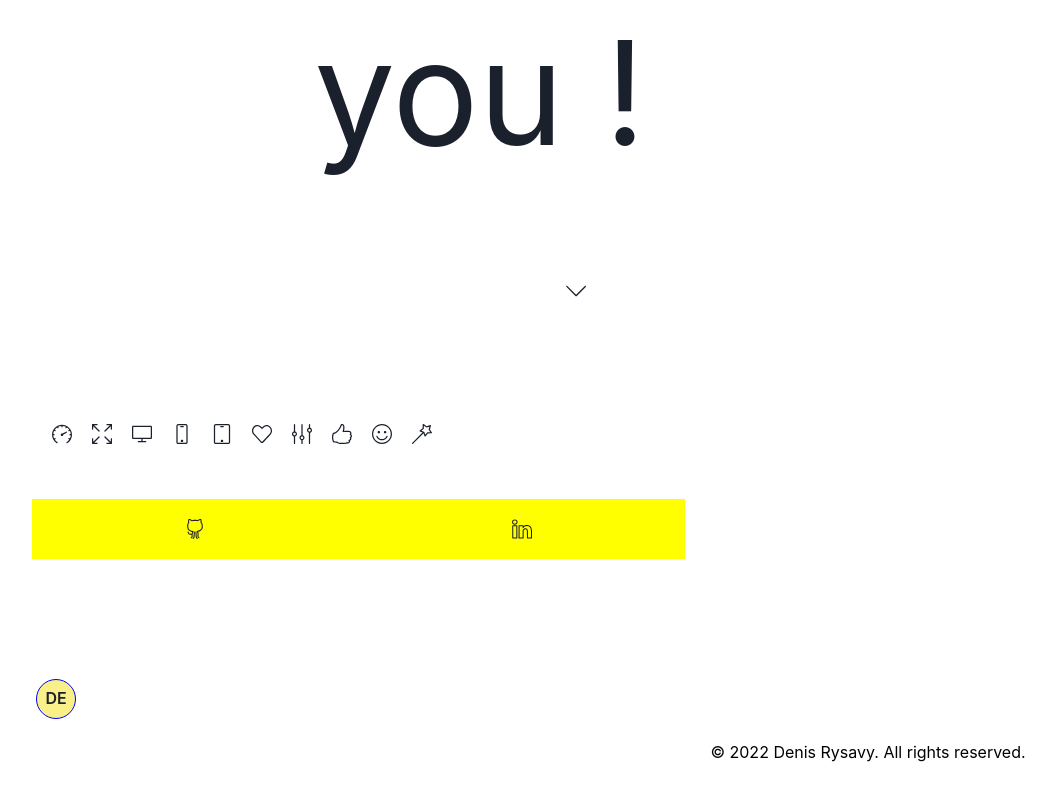
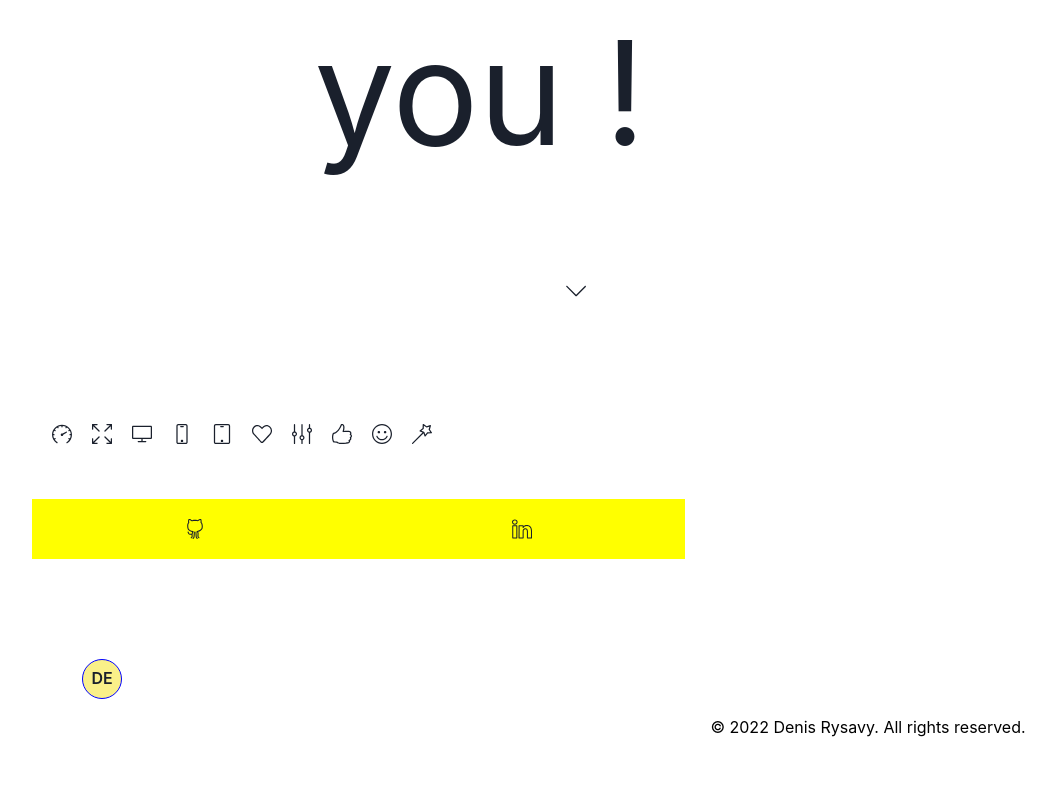
Before and after one commit to rysavy122/portfolio2.0, a React (Vite) app: page / in a window 1280 px wide. Shown: the part 631-1431 px from the top of the page, without its empty margins (64-1120 px from the left). Built offline with nearby package versions, Linux system fonts and the light colour scheme.

Commit message:
landing page bugfix

```diff
--- a/src/Components/layout/Footer.jsx
+++ b/src/Components/layout/Footer.jsx
@@ -26,6 +26,7 @@ const Footer = () => {
     </Flex>
     <Button _hover={{
                 backgroundColor:'yellow.300'}}
+                id="button"
                 backgroundColor={'yellow.200'}
                 borderRadius={'50%'}
                 border={'1px solid blue'}
--- a/src/Components/layout/navbar.css
+++ b/src/Components/layout/navbar.css
@@ -27,7 +27,7 @@
 
     background-color: #F9F003;
     background-color: yellow;
-    margin-right:5vw;
+    margin-right:16vw;
     margin-bottom:5vh;
     margin-top:5vh;
     justify-content: space-around;
@@ -48,7 +48,14 @@
     width:100vw;
     text-align: center;
     color:black;
-    margin-top:5vh;
+    margin-top:20vh;
+    margin-left: 60px;
+}
+
+#button{
+    margin:10px;
+    margin-top:60px;
+    margin-left:50px;
 }
 
 
--- a/src/Components/pages/Home.jsx
+++ b/src/Components/pages/Home.jsx
@@ -70,7 +70,7 @@ const Home = () => {
 
       </Box>
     </Box>
-          <Flex mt={-40}>
+      <Flex mt={-40}>
           <SlSpeedometer/>
           <SlSizeFullscreen />
           <SlScreenDesktop />
@@ -81,7 +81,7 @@ const Home = () => {
           <SlLike />
           <SlEmotsmile />
           <SlMagicWand />
-    </Flex>
+      </Flex>
   </>
   );
 };
--- a/src/Components/pages/pages.css
+++ b/src/Components/pages/pages.css
@@ -24,7 +24,8 @@ img{
     opacity: 0;
     animation: fadeIn 2s ease-in 1 forwards;
     animation-delay: 1s;
-    margin-left: 49vw;
+    margin-left: 48vw;
+
   }
 
 
@@ -55,10 +56,12 @@ img{
     opacity: 0;
     animation: slideIn 1s ease-out 1 forwards;
     transform: translateX(-30%);
+    margin:auto;
     margin-top: 20vh;
     margin-bottom:5vh;
     width:100vw;
     font-size: 4rem;
+    margin-left: 0vw;
   }
   #container-home{
     height: 100vh;
@@ -84,7 +87,7 @@ img{
     width:90vw;
     text-align: center;
     margin-top: 25px;
-    margin-left: 3vw;
+    margin-left: 5vw;
   }
 
   @keyframes slideIn {
@@ -127,6 +130,7 @@ img{
     text-align: center;
     margin:auto;
     margin-top: 60px;
+
     }
     .span{
     font-weight: bold;
```
